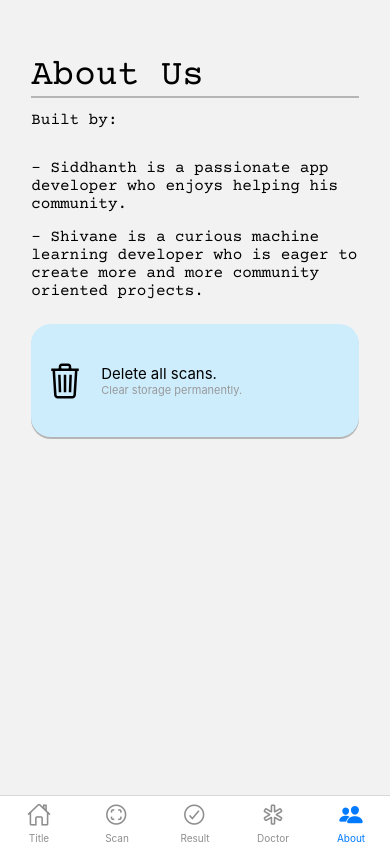
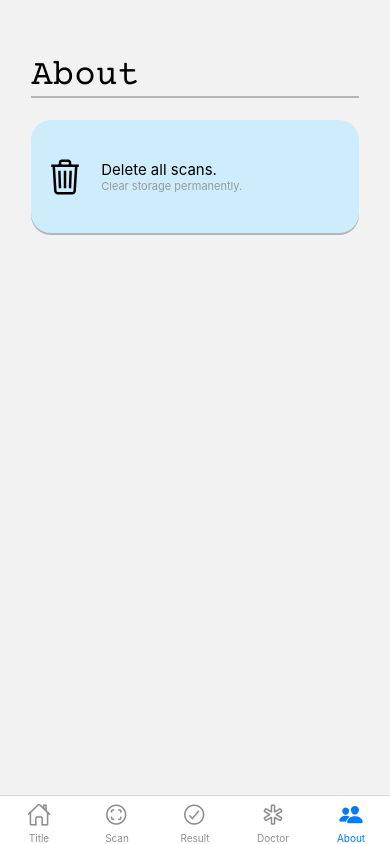
Before and after one commit to sidgithub780/melanomore, a React Native app: screen /About in a window 390 px wide. Built offline with nearby package versions, Linux system fonts and the light colour scheme.

Commit message:
added splash screen and logo

```diff
--- a/app.json
+++ b/app.json
@@ -2,9 +2,10 @@
   "expo": {
     "name": "melanomore",
     "slug": "melanomore",
-    "version": "1.0.0",
+    "privacy": "public",
+    "version": "1.1.0",
     "orientation": "portrait",
-    "icon": "./assets/icon.png",
+    "icon": "./assets/Melanomore-new.png",
     "splash": {
       "image": "./assets/splash.png",
       "resizeMode": "contain",
@@ -13,11 +14,10 @@
     "updates": {
       "fallbackToCacheTimeout": 0
     },
-    "assetBundlePatterns": [
-      "**/*"
-    ],
+    "assetBundlePatterns": ["**/*"],
     "ios": {
-      "supportsTablet": true
+      "supportsTablet": true,
+      "bundleIdentifier": "com.kumarsuite.melanomore"
     },
     "android": {
       "adaptiveIcon": {
--- a/src/screens/Aboutscreen.js
+++ b/src/screens/Aboutscreen.js
@@ -22,31 +22,7 @@ const Aboutscreen = () => {
           },
         }}
       >
-        About Us
-      </Text>
-      <Text
-        style={{
-          fontFamily: 'CourierPrime-Regular',
-          fontSize: 16,
-          marginVertical: 15,
-        }}
-      >
-        Built by:
-      </Text>
-      <Text
-        style={{
-          fontFamily: 'CourierPrime-Regular',
-          fontSize: 16,
-          marginVertical: 15,
-        }}
-      >
-        - Siddhanth is a passionate app developer who enjoys helping his
-        community.
-      </Text>
-
-      <Text style={{ fontFamily: 'CourierPrime-Regular', fontSize: 16 }}>
-        - Shivane is a curious machine learning developer who is eager to create
-        more and more community oriented projects.
+        About
       </Text>
 
       <Btn
--- a/src/screens/Doctorscreen.js
+++ b/src/screens/Doctorscreen.js
@@ -12,7 +12,6 @@ import Screen from '../components/Screen';
 import Btn from '../components/Btn';
 import { Ionicons } from '@expo/vector-icons';
 
-import Yelp from '../api/Yelp';
 import { getInfo } from '../functions/YelpFunction';
 
 import uuid from 'react-native-uuid';
@@ -50,15 +49,19 @@ const Doctorscreen = () => {
       <Text>{location}</Text>
       <Btn
         icon={<Ionicons name='medical-outline' size={40} />}
-        text='fetch'
-        desc='oo.'
+        text='Submit search'
+        desc='Search for doctors in a location'
         onPress={async () => {
-          setLoading(true);
-          const response = await getInfo(location);
+          if (location != '') {
+            setLoading(true);
+            const response = await getInfo(location);
 
-          setInformation(response.data.businesses);
+            setInformation(response.data.businesses);
 
-          setLoading(false);
+            setLoading(false);
+          } else {
+            alert('Type in location box');
+          }
         }}
       />
 
```
Also changed, not shown: assets/Melanomore-new.png (added), assets/splash.png.
